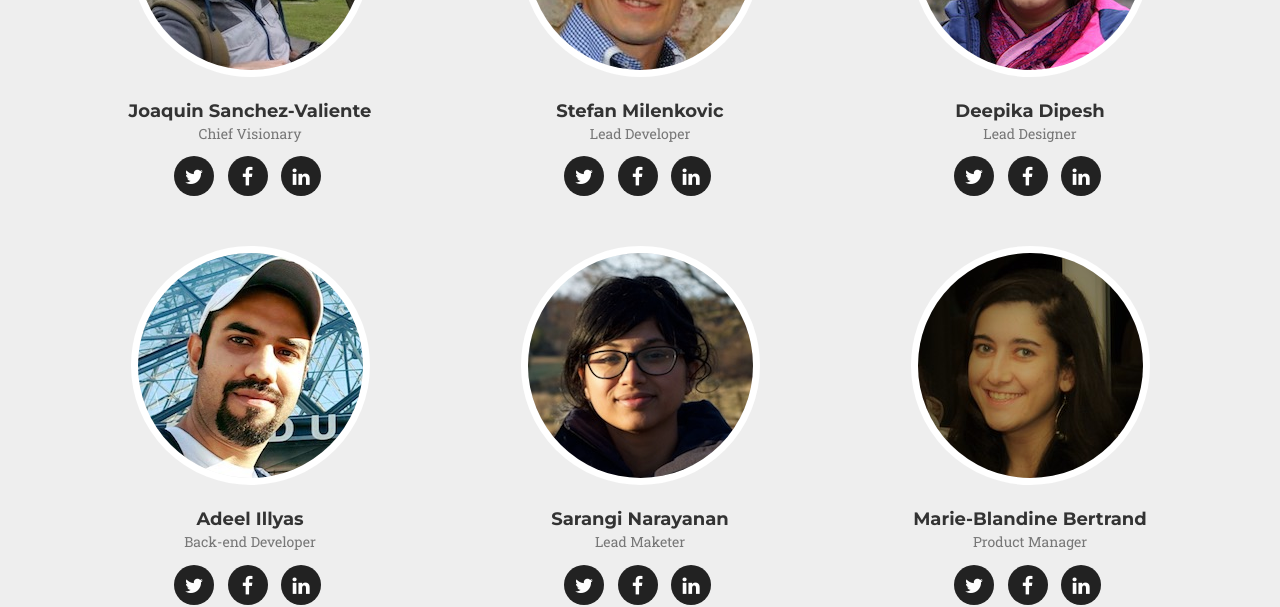
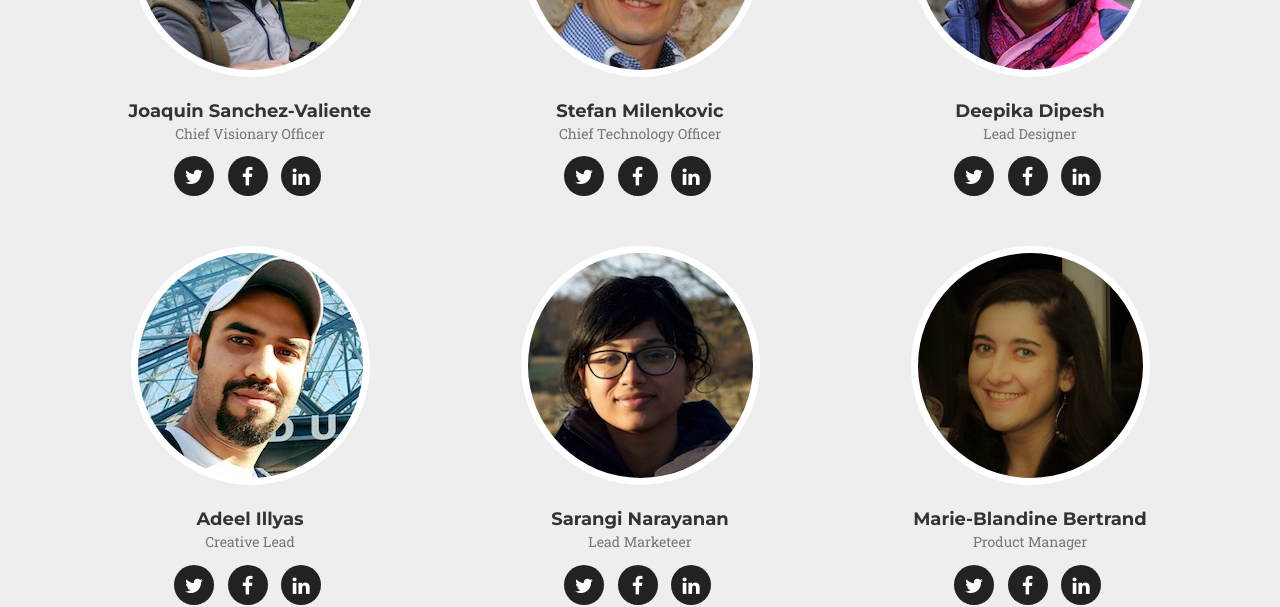
Before and after one commit to stefanmilenkovic/ME2073, a website: page index.html in a window 1280 px wide. Shown: the part 4500-5107 px from the top of the page. Drawn offline with nearby package versions, Linux system fonts and the light colour scheme; a web font is replaced by a local one.

Commit message:
Redone job titles
More cheesy titles

```diff
--- a/index.html
+++ b/index.html
@@ -269,7 +269,7 @@
                     <div class="team-member">
                         <img src="img/team/Joaquin.jpg" class="img-responsive img-circle" alt="">
                         <h4>Joaquin Sanchez-Valiente</h4>
-                        <p class="text-muted">Chief Visionary</p>
+                        <p class="text-muted">Chief Visionary Officer</p>
                         <ul class="list-inline social-buttons">
                             <li><a href="http://twitter.com/jsvaliente"><i class="fa fa-twitter"></i></a>
                             </li>
@@ -284,7 +284,7 @@
                     <div class="team-member">
                         <img src="img/team/Stefan.jpg" class="img-responsive img-circle" alt="">
                         <h4>Stefan Milenkovic</h4>
-                        <p class="text-muted">Lead Developer</p>
+                        <p class="text-muted">Chief Technology Officer</p>
                         <ul class="list-inline social-buttons">
                             <li><a href="#"><i class="fa fa-twitter"></i></a>
                             </li>
@@ -316,7 +316,7 @@
                     <div class="team-member">
                         <img src="img/team/Adeel.jpg" class="img-responsive img-circle" alt="">
                         <h4>Adeel Illyas</h4>
-                        <p class="text-muted">Back-end Developer</p>
+                        <p class="text-muted">Creative Lead</p>
                         <ul class="list-inline social-buttons">
                             <li><a href="#"><i class="fa fa-twitter"></i></a>
                             </li>
@@ -331,7 +331,7 @@
                     <div class="team-member">
                         <img src="img/team/Sarangi.jpg" class="img-responsive img-circle" alt="">
                         <h4>Sarangi Narayanan</h4>
-                        <p class="text-muted">Lead Maketer</p>
+                        <p class="text-muted">Lead Marketeer</p>
                         <ul class="list-inline social-buttons">
                             <li><a href="#"><i class="fa fa-twitter"></i></a>
                             </li>
```
